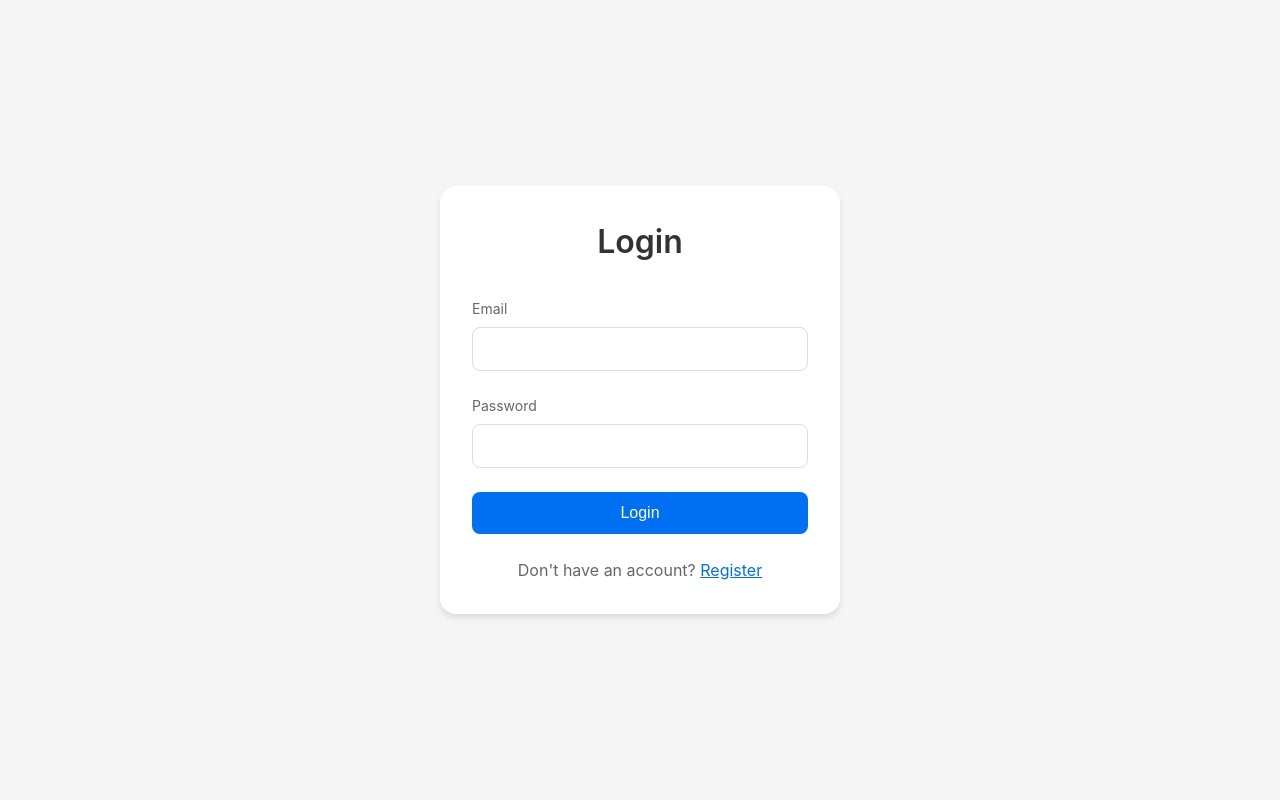
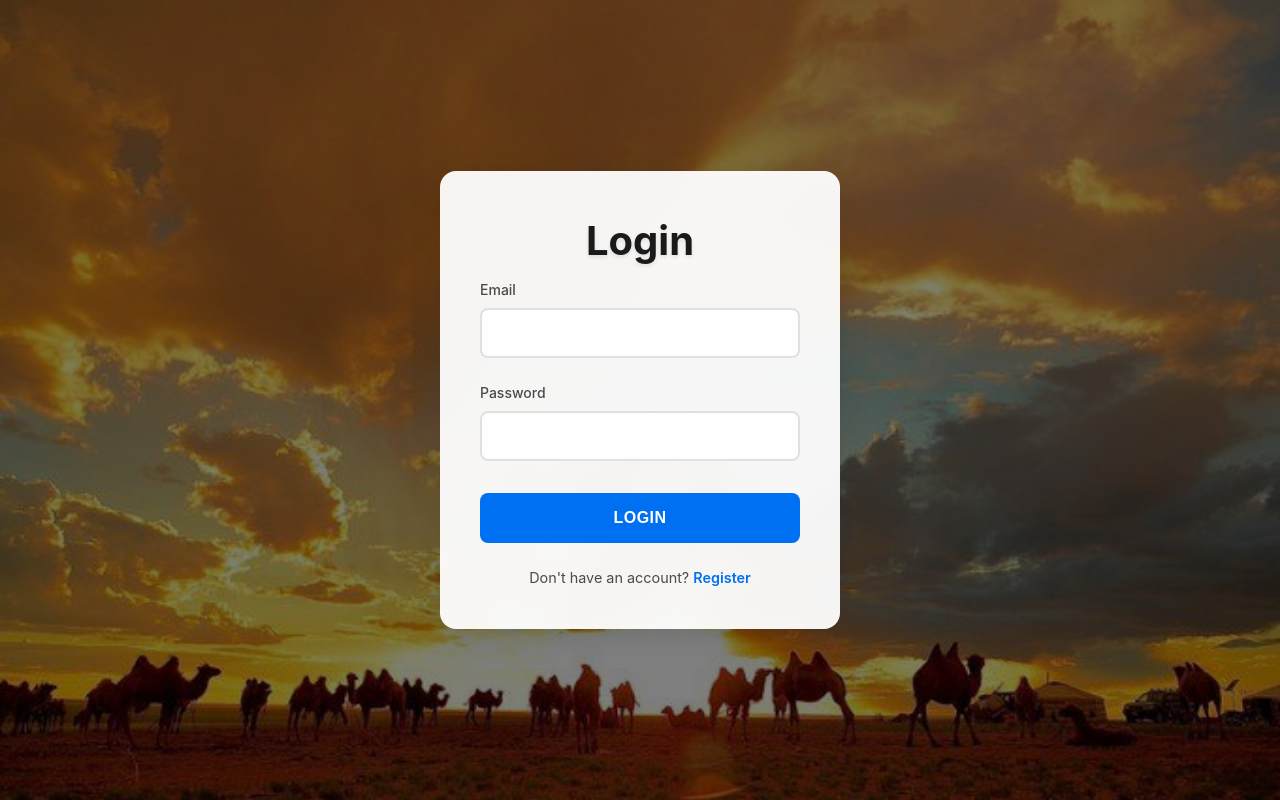
Before and after one commit to enhvne/Travel-planer-lab3, a Next.js app in the folder travel-planer/: page /login in a window 1280 px wide. Built offline with nearby package versions, Linux system fonts and the light colour scheme.

Commit message:
about and login register style
about us монгол болгож login register арын зураг оруулж өгсөн

```diff
--- a/travel-planer/app/login/style.module.css
+++ b/travel-planer/app/login/style.module.css
@@ -3,25 +3,66 @@
   display: flex;
   align-items: center;
   justify-content: center;
-  background-color: #f5f5f5;
+  background-image: url('/images/image1.jpg');
+  background-size: cover;
+  background-position: center;
+  background-repeat: no-repeat;
   padding: 2rem;
+  position: relative;
+}
+
+.container::before {
+  content: '';
+  position: absolute;
+  top: 0;
+  left: 0;
+  right: 0;
+  bottom: 0;
+  background: rgba(0, 0, 0, 0.5);
+  z-index: 1;
 }
 
 .formContainer {
-  background: white;
-  padding: 2rem;
+  background: rgba(255, 255, 255, 0.95);
+  padding: 2.5rem;
   border-radius: 1rem;
-  box-shadow: 0 4px 6px rgba(0, 0, 0, 0.1);
+  box-shadow: 0 8px 32px rgba(0, 0, 0, 0.1);
   width: 100%;
   max-width: 400px;
+  position: relative;
+  z-index: 2;
+  backdrop-filter: blur(10px);
+}
+
+.logoContainer {
+  display: flex;
+  justify-content: center;
+  margin-bottom: 1.5rem;
+}
+
+.logo {
+  filter: drop-shadow(0 2px 4px rgba(0, 0, 0, 0.1));
+  transition: transform 0.3s ease;
+}
+
+.logo:hover {
+  transform: scale(1.05);
 }
 
 .title {
-  font-size: 2rem;
-  font-weight: 600;
-  color: #333;
+  font-size: 2.5rem;
+  font-weight: 700;
+  color: #1a1a1a;
+  margin-bottom: 0.5rem;
+  text-align: center;
+  text-shadow: 0 2px 4px rgba(0, 0, 0, 0.1);
+}
+
+.subtitle {
+  text-align: center;
+  color: #666;
   margin-bottom: 2rem;
-  text-align: center;
+  font-size: 1rem;
 }
 
 .form {
@@ -38,47 +79,66 @@
 
 .inputGroup label {
   font-size: 0.875rem;
-  color: #666;
+  color: #4a4a4a;
+  font-weight: 500;
 }
 
 .inputGroup input {
-  padding: 0.75rem;
-  border: 1px solid #ddd;
+  padding: 0.875rem;
+  border: 2px solid #e0e0e0;
   border-radius: 0.5rem;
   font-size: 1rem;
-  transition: border-color 0.2s;
+  transition: all 0.3s ease;
+  background: rgba(255, 255, 255, 0.9);
+}
+
+.inputGroup input::placeholder {
+  color: #999;
 }
 
 .inputGroup input:focus {
   outline: none;
   border-color: #0070f3;
+  box-shadow: 0 0 0 3px rgba(0, 112, 243, 0.1);
 }
 
 .submitButton {
   background-color: #0070f3;
   color: white;
-  padding: 0.75rem 1.5rem;
+  padding: 1rem 1.5rem;
   border: none;
   border-radius: 0.5rem;
   font-size: 1rem;
-  font-weight: 500;
+  font-weight: 600;
   cursor: pointer;
-  transition: background-color 0.2s;
+  transition: all 0.3s ease;
+  text-transform: uppercase;
+  letter-spacing: 0.5px;
+  margin-top: 0.5rem;
 }
 
 .submitButton:hover {
   background-color: #0051b3;
+  transform: translateY(-1px);
+  box-shadow: 0 4px 12px rgba(0, 112, 243, 0.2);
 }
 
 .registerLink {
   text-align: center;
   margin-top: 1.5rem;
-  color: #666;
+  color: #4a4a4a;
+  font-size: 0.9rem;
 }
 
 .registerLink span {
   color: #0070f3;
   cursor: pointer;
+  font-weight: 600;
+  transition: color 0.2s;
+}
+
+.registerLink span:hover {
+  color: #0051b3;
   text-decoration: underline;
 }
 
@@ -90,4 +150,12 @@
   .formContainer {
     padding: 1.5rem;
   }
+
+  .title {
+    font-size: 2rem;
+  }
+
+  .subtitle {
+    font-size: 0.9rem;
+  }
 }
--- a/travel-planer/app/register/style.module.css
+++ b/travel-planer/app/register/style.module.css
@@ -3,17 +3,34 @@
   display: flex;
   align-items: center;
   justify-content: center;
+  background-image: url('/images/image2.jpg');
+  background-size: cover;
+  background-position: center;
+  background-repeat: no-repeat;
   background-color: #f5f5f5;
   padding: 2rem;
 }
 
+.container::before {
+  content: '';
+  position: absolute;
+  top: 0;
+  left: 0;
+  right: 0;
+  bottom: 0;
+  background: rgba(0, 0, 0, 0.5);
+  z-index: 1;
+}
 .formContainer {
-  background: white;
-  padding: 2rem;
+  background: rgba(255, 255, 255, 0.95);
+  padding: 2.5rem;
   border-radius: 1rem;
-  box-shadow: 0 4px 6px rgba(0, 0, 0, 0.1);
+  box-shadow: 0 8px 32px rgba(0, 0, 0, 0.1);
   width: 100%;
   max-width: 400px;
+  position: relative;
+  z-index: 2;
+  backdrop-filter: blur(10px);
 }
 
 .title {
```
Also changed, not shown: travel-planer/app/about/page.tsx (+14 -14 lines), travel-planer/public/images/login-bg.jpg (added).
